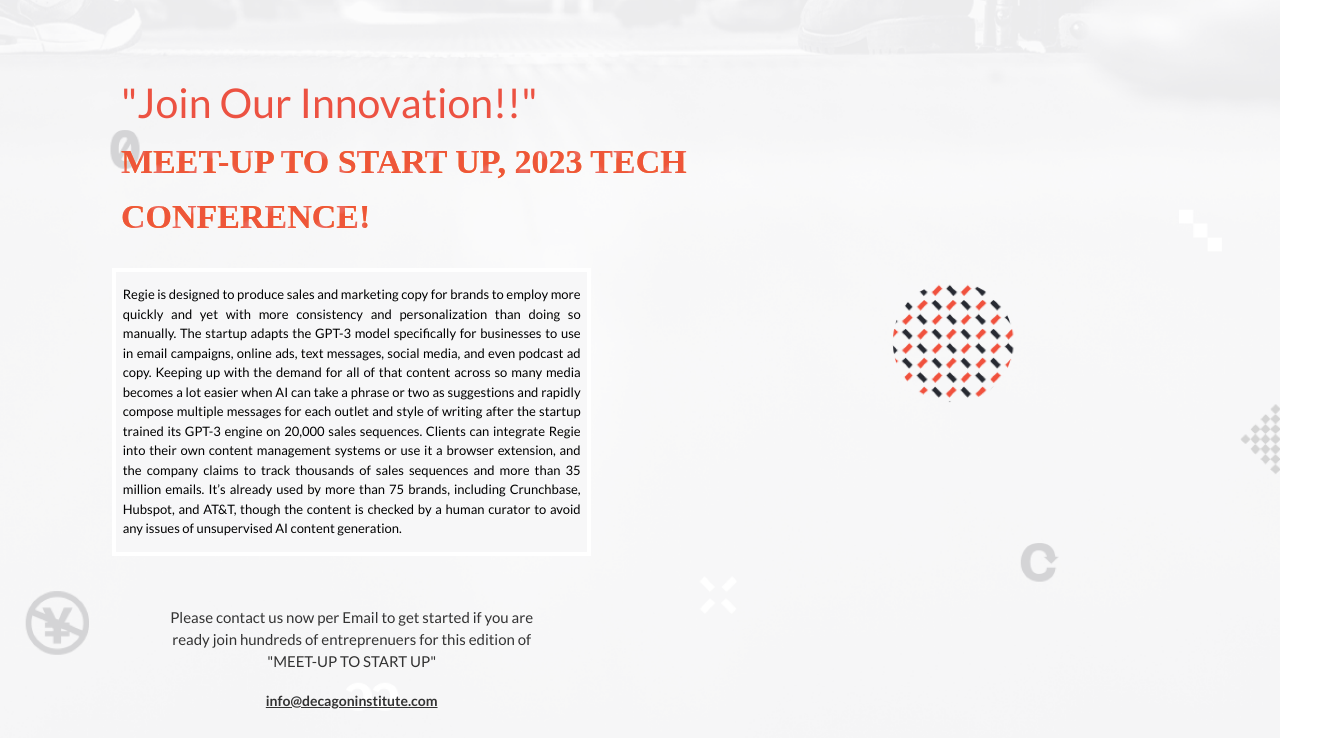
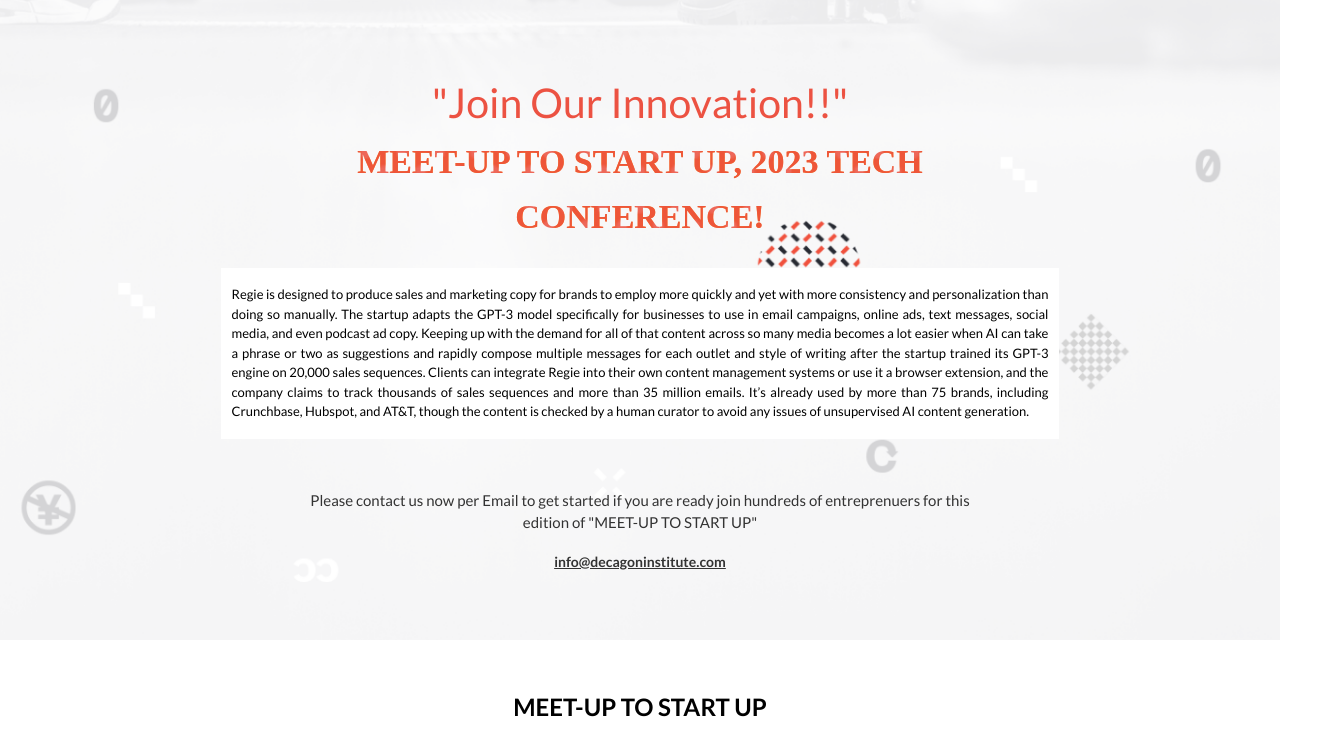
Before and after one commit to 3nityGitHub/CAPSTONE_PROJECT_1, a website: page about.html in a window 1280 px wide. Shown: the part 140-878 px from the top of the page, 1340 px wide, since content can reach past the window. Drawn offline with Linux system fonts and the light colour scheme; a web font is replaced by a local one.

Commit message:
"Modify about.html and about.css files"

```diff
--- a/css/about.css
+++ b/css/about.css
@@ -42,6 +42,7 @@
   align-items: center;
   padding-bottom: 2.8125rem;
 }
+
 
 .about_logo_section {
   display: flex;
@@ -167,6 +168,31 @@
 }
 
 @media only screen and (min-width: 768px) {
+
+  .top_section_container{
+    align-items: center;
+  }
+
+  .theme{
+    text-align: center;
+  }
+  .main_section_container{
+    display: flex;
+    align-items: center;
+  }
+
+  .main_section_content{
+    width: 80%;
+  }
+
+  .main_section_text{
+    background-color: #fff;
+  }
+
+  .about_logo_text{
+    width: 60%;
+  }
+
   .previous_meetings {
     border-top: 1px solid #fff;
     padding: 3.125rem;
@@ -192,4 +218,12 @@
     cursor: pointer;
     margin-bottom: 0;
   }
+  .footer_section{
+    background-color: var(--navColor);
+    color: aliceblue;
+  }
+
+  .fourth_section{
+    display: none;
+  }
 }
```
Also changed, not shown: about.html (indentation only).
